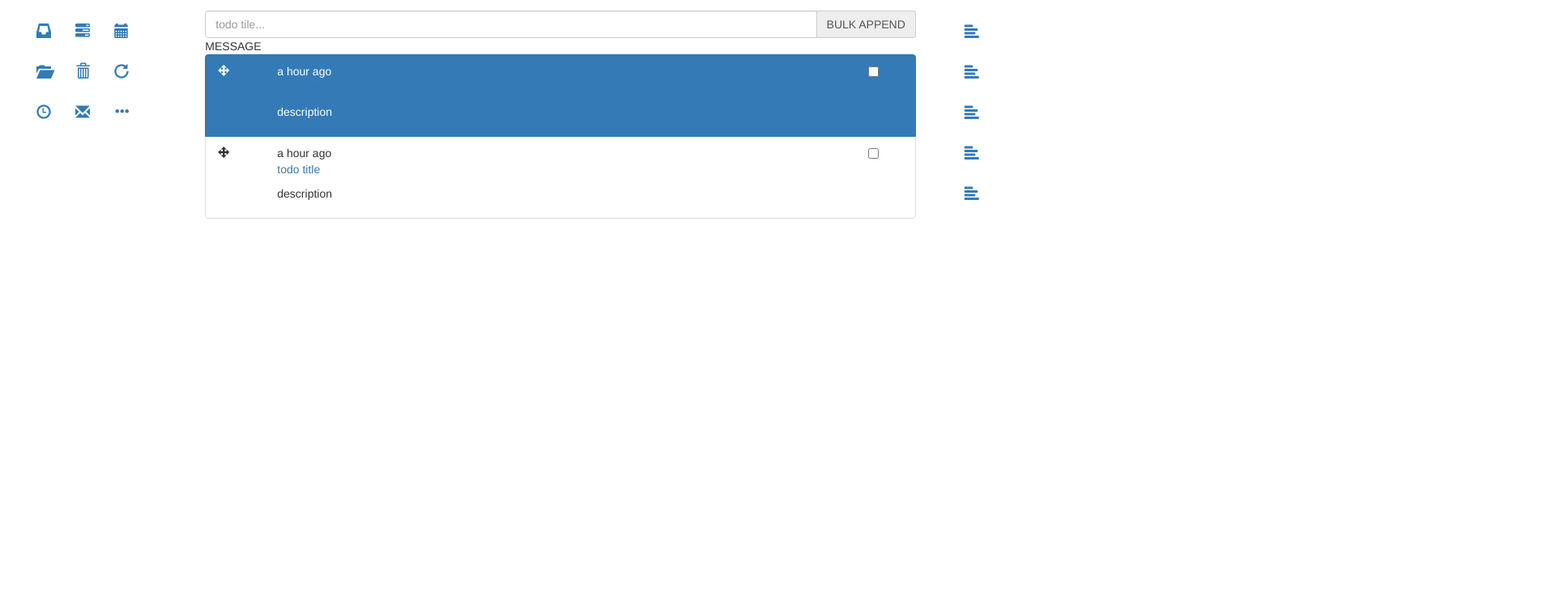
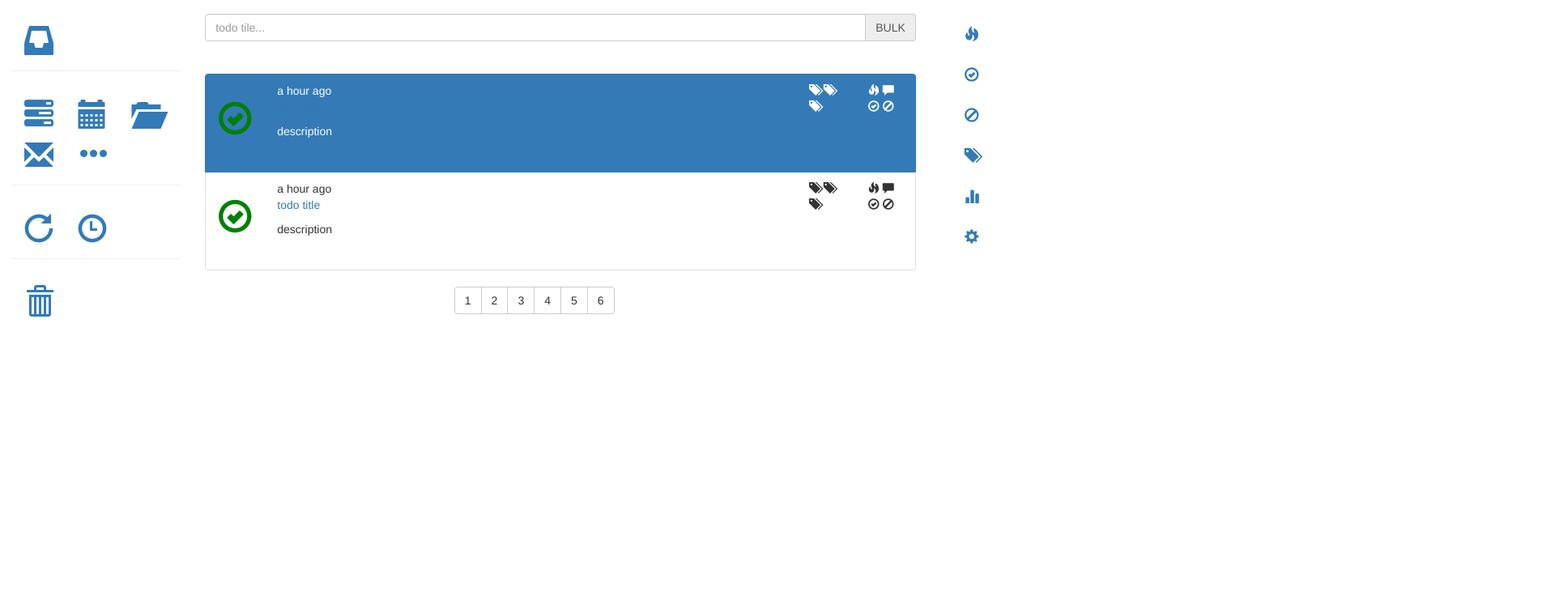
Before and after one commit to TakesxiSximada/mithril-todo, a website: page index.html in a window 1280 px wide. Shown: the part 59-800 px from the top of the page at 81% size, 1920 px wide, since content can reach past the window. Drawn offline with nearby package versions, Linux system fonts and the light colour scheme.

Commit message:
markup contents page

```diff
--- a/index.html
+++ b/index.html
@@ -5,6 +5,7 @@
     <meta http-equiv="Pragma" content="no-cache">
     <meta http-equiv="Cache-Control" content="no-cache">
     <link rel="stylesheet" href="./bower_components/bootstrap/dist/css/bootstrap.min.css">
+    <link rel="stylesheet" href="./static/css/custom.css">
   </head>
   <body>
     <head>
@@ -17,23 +18,28 @@
               </div>
 
               <div class="col-xs-5 col-md-5">
-                <p>MITHRIL TODO</p>
+                <a class="navbar-brand" href="#">
+                  <p>MITHRIL TODO</p>
+                </a>
               </div>
 
               <div class="col-xs-4 col-md-4">
+                <div class="search-input">
                 <div class="input-group">
-                  <input type="text" class="form-control" placeholder="todo tile..." aria-describedby="describe-todo-title">
-                  <span class="input-group-addon" id="describe-todo-title">SEARCH</span>
+                    <input type="text" class="form-control" placeholder="todo tile..." aria-describedby="describe-todo-title">
+                    <span class="input-group-addon" id="describe-todo-title">SEARCH</span>
+                </div>
                 </div>
               </div>
 
-              <div class="col-xs-1 col-md-1">
-                <a class="navbar-brand" href="#"><span class="glyphicon glyphicon-wrench" aria-hidden="true"></span></a>
+              <div class="col-xs-2 col-md-2">
+                <div class="container">
+                  <a class="navbar-brand" href="#"><span class="glyphicon glyphicon-wrench" aria-hidden="true"></span></a>
+                  <a class="navbar-brand" href="#"><span class="glyphicon glyphicon-user" aria-hidden="true"></span></a>
+                  <a class="navbar-brand" href="#"><span class="glyphicon glyphicon-log-in" aria-hidden="true"></span></a>
+                </div>
               </div>
 
-              <div class="col-xs-1 col-md-1">
-                <a class="navbar-brand" href="#"><span class="glyphicon glyphicon-log-in" aria-hidden="true"></span></a>
-              </div>
             </div>
           </div>
         </div>
@@ -44,15 +50,40 @@
       <div class="row-fluid">
         <!-- left menu -->
         <div class="col-xs-2 col-md-2">
-          <div><a class="navbar-brand" href="#"><span class="glyphicon glyphicon-inbox" aria-hidden="true"></span></a></div>
-          <div><a class="navbar-brand" href="#"><span class="glyphicon glyphicon-tasks" aria-hidden="true"></span></a></div>
-          <div><a class="navbar-brand" href="#"><span class="glyphicon glyphicon-calendar" aria-hidden="true"></span></a></div>
-          <div><a class="navbar-brand" href="#"><span class="glyphicon glyphicon-folder-open" aria-hidden="true"></span></a></div>
-          <div><a class="navbar-brand" href="#"><span class="glyphicon glyphicon-trash" aria-hidden="true"></span></a></div>
-          <div><a class="navbar-brand" href="#"><span class="glyphicon glyphicon-repeat" aria-hidden="true"></span></a></div>
-          <div><a class="navbar-brand" href="#"><span class="glyphicon glyphicon-time" aria-hidden="true"></span></a></div>
-          <div><a class="navbar-brand" href="#"><span class="glyphicon glyphicon-envelope" aria-hidden="true"></span></a></div>
-          <div><a class="navbar-brand" href="#"><span class="glyphicon glyphicon-option-horizontal" aria-hidden="true"></span></a></div>
+          <div class="row">
+            <div class="box-wrapper">
+              <div class="box"><a class="navbar-brand" href="#"><span class="glyphicon glyphicon-inbox" aria-hidden="true"></span></a></div>
+            </div>
+          </div>
+          <div class="row">
+            <hr/>
+          </div>
+          <div class="row">
+            <div class="box-wrapper">
+              <div class="box"><a class="navbar-brand" href="#"><span class="glyphicon glyphicon-tasks" aria-hidden="true"></span></a></div>
+              <div class="box"><a class="navbar-brand" href="#"><span class="glyphicon glyphicon-calendar" aria-hidden="true"></span></a></div>
+              <div class="box"><a class="navbar-brand" href="#"><span class="glyphicon glyphicon-folder-open" aria-hidden="true"></span></a></div>
+              <div class="box"><a class="navbar-brand" href="#"><span class="glyphicon glyphicon-envelope" aria-hidden="true"></span></a></div>
+              <div class="box"><a class="navbar-brand" href="#"><span class="glyphicon glyphicon-option-horizontal" aria-hidden="true"></span></a></div>
+            </div>
+          </div>
+          <div class="row">
+            <hr/>
+          </div>
+          <div class="row">
+            <div class="box-wrapper">
+              <div class="box"><a class="navbar-brand" href="#"><span class="glyphicon glyphicon-repeat" aria-hidden="true"></span></a></div>
+              <div class="box"><a class="navbar-brand" href="#"><span class="glyphicon glyphicon-time" aria-hidden="true"></span></a></div>
+            </div>
+          </div>
+          <div class="row">
+            <hr/>
+          </div>
+          <div class="row">
+            <div class="box-wrapper">
+              <div class="box"><a class="navbar-brand" href="#"><span class="glyphicon glyphicon-trash" aria-hidden="true"></span></a></div>
+            </div>
+          </div>
         </div>
 
         <!-- main containts -->
@@ -62,23 +93,28 @@
               <div class="span8">
                 <div class="input-group">
                   <input type="text" class="form-control" placeholder="todo tile..." aria-describedby="describe-todo-title">
-                  <span class="input-group-addon" id="describe-todo-title">BULK APPEND</span>
+                  <span class="input-group-addon" id="describe-todo-title">BULK</span>
                 </div>
               </div>
             </div>
 
             <div class="row-fluid">
-              <span>MESSAGE</span>
+              <div class="container">
+                <br/>
+                <br/>
+              </div>
             </div>
 
             <div class="row-fluid">
               <div class="list-group">
                 <div class="list-group-item active">
-
                   <div class="row">
-
                     <div class="col-xs-1 col-md-1">
-                      <span class="glyphicon glyphicon-move" aria-hidden="true"></span>
+                      <div class="todo-embrem-wrapper">
+                        <a href="#" class="todo-embrem">
+                          <span class="glyphicon glyphicon-ok-circle" aria-hidden="true"></span>
+                        </a>
+                      </div>
                     </div>
 
                     <div class="col-xs-9 col-md-9">
@@ -87,9 +123,16 @@
                       <p href="#">description</p>
                     </div>
 
-                    <div class="col-xs-1 col-md-1"></div>
                     <div class="col-xs-1 col-md-1">
-                      <input type="checkbox">
+                      <span class="glyphicon glyphicon-tags" aria-hidden="true"></span>
+                      <span class="glyphicon glyphicon-tags" aria-hidden="true"></span>
+                      <span class="glyphicon glyphicon-tags" aria-hidden="true"></span>
+                    </div>
+                    <div class="col-xs-1 col-md-1">
+                      <span class="glyphicon glyphicon-fire" aria-hidden="true"></span>
+                      <span class="glyphicon glyphicon-comment" aria-hidden="true"></span>
+                      <span class="glyphicon glyphicon-ok-circle" aria-hidden="true"></span>
+                      <span class="glyphicon glyphicon-ban-circle" aria-hidden="true"></span>
                     </div>
                   </div>
                 </div>
@@ -97,7 +140,11 @@
                 <div class="list-group-item">
                   <div class="row">
                     <div class="col-xs-1 col-md-1">
-                      <span class="glyphicon glyphicon-move" aria-hidden="true"></span>
+                      <div class="todo-embrem-wrapper">
+                        <a href="#" class="todo-embrem">
+                          <span class="glyphicon glyphicon-ok-circle" aria-hidden="true"></span>
+                        </a>
+                      </div>
                     </div>
 
                     <div class="col-xs-9 col-md-9">
@@ -106,24 +153,52 @@
                       <p href="#">description</p>
                     </div>
 
-                    <div class="col-xs-1 col-md-1"></div>
                     <div class="col-xs-1 col-md-1">
-                      <input type="checkbox">
+                      <span class="glyphicon glyphicon-tags" aria-hidden="true"></span>
+                      <span class="glyphicon glyphicon-tags" aria-hidden="true"></span>
+                      <span class="glyphicon glyphicon-tags" aria-hidden="true"></span>
+                    </div>
+                    <div class="col-xs-1 col-md-1">
+                      <span class="glyphicon glyphicon-fire" aria-hidden="true"></span>
+                      <span class="glyphicon glyphicon-comment" aria-hidden="true"></span>
+                      <span class="glyphicon glyphicon-ok-circle" aria-hidden="true"></span>
+                      <span class="glyphicon glyphicon-ban-circle" aria-hidden="true"></span>
                     </div>
                   </div>
                 </div>
               </div>
             </div>
+
+            <div class="row-fluid">
+              <div class="col-xs-4 col-md-4">
+              </div>
+              <div class="col-xs-4 col-md-4">
+                <div class="btn-toolbar" role="toolbar" aria-label="...">
+                  <div class="btn-group" role="group" aria-label="...">
+                    <button type="submit" class="btn btn-default">1</button>
+                    <button type="submit" class="btn btn-default">2</button>
+                    <button type="submit" class="btn btn-default">3</button>
+                    <button type="submit" class="btn btn-default">4</button>
+                    <button type="submit" class="btn btn-default">5</button>
+                    <button type="submit" class="btn btn-default">6</button>
+                  </div>
+                </div>
+              </div>
+              <div class="col-xs-4 col-md-4">
+              </div>
+            </div>
+
           </div>
         </div>
 
         <!-- right containts -->
         <div class="col-xs-1 col-md-1">
-          <a class="navbar-brand" href="#"><span class="glyphicon glyphicon-align-left" aria-hidden="true"></span></a>
-          <a class="navbar-brand" href="#"><span class="glyphicon glyphicon-align-left" aria-hidden="true"></span></a>
-          <a class="navbar-brand" href="#"><span class="glyphicon glyphicon-align-left" aria-hidden="true"></span></a>
-          <a class="navbar-brand" href="#"><span class="glyphicon glyphicon-align-left" aria-hidden="true"></span></a>
-          <a class="navbar-brand" href="#"><span class="glyphicon glyphicon-align-left" aria-hidden="true"></span></a>
+          <a class="navbar-brand" href="#"><span class="glyphicon glyphicon-fire" aria-hidden="true"></span></a>
+          <a class="navbar-brand" href="#"><span class="glyphicon glyphicon-ok-circle" aria-hidden="true"></span></a>
+          <a class="navbar-brand" href="#"><span class="glyphicon glyphicon-ban-circle" aria-hidden="true"></span></a>
+          <a class="navbar-brand" href="#"><span class="glyphicon glyphicon-tags" aria-hidden="true"></span></a>
+          <a class="navbar-brand" href="#"><span class="glyphicon glyphicon-stats" aria-hidden="true"></span></a>
+          <a class="navbar-brand" href="#"><span class="glyphicon glyphicon-cog" aria-hidden="true"></span></a>
         </div>
       </div>
     </div>
--- /dev/null
+++ b/static/css/custom.css
@@ -0,0 +1,20 @@
+.search-input {
+    margin: 10px;
+}
+
+.todo-embrem-wrapper{
+    margin: 20px 0px;
+}
+
+.todo-embrem{
+    font-size: 3em;
+    color: green;;
+}
+
+
+.box {
+    text-align: center;
+}
+.box span{
+    font-size: 2em;
+}
```
